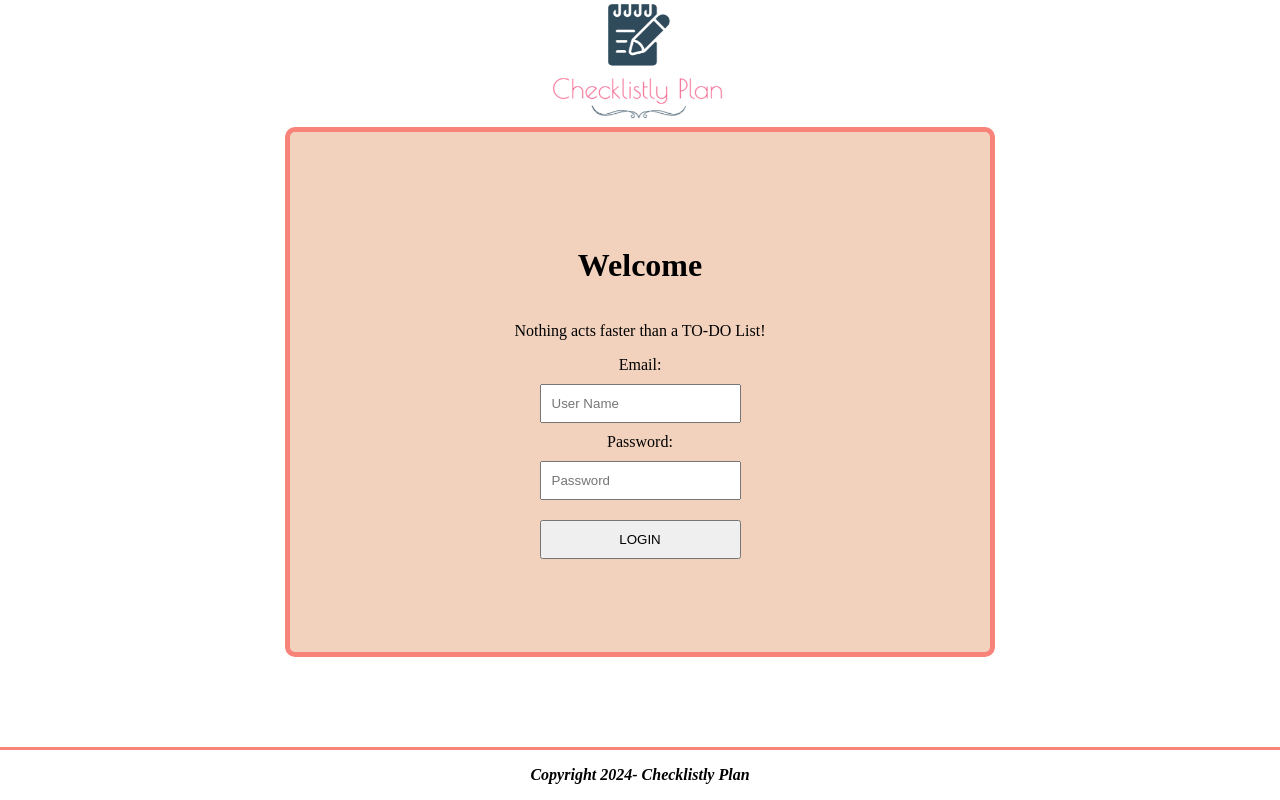
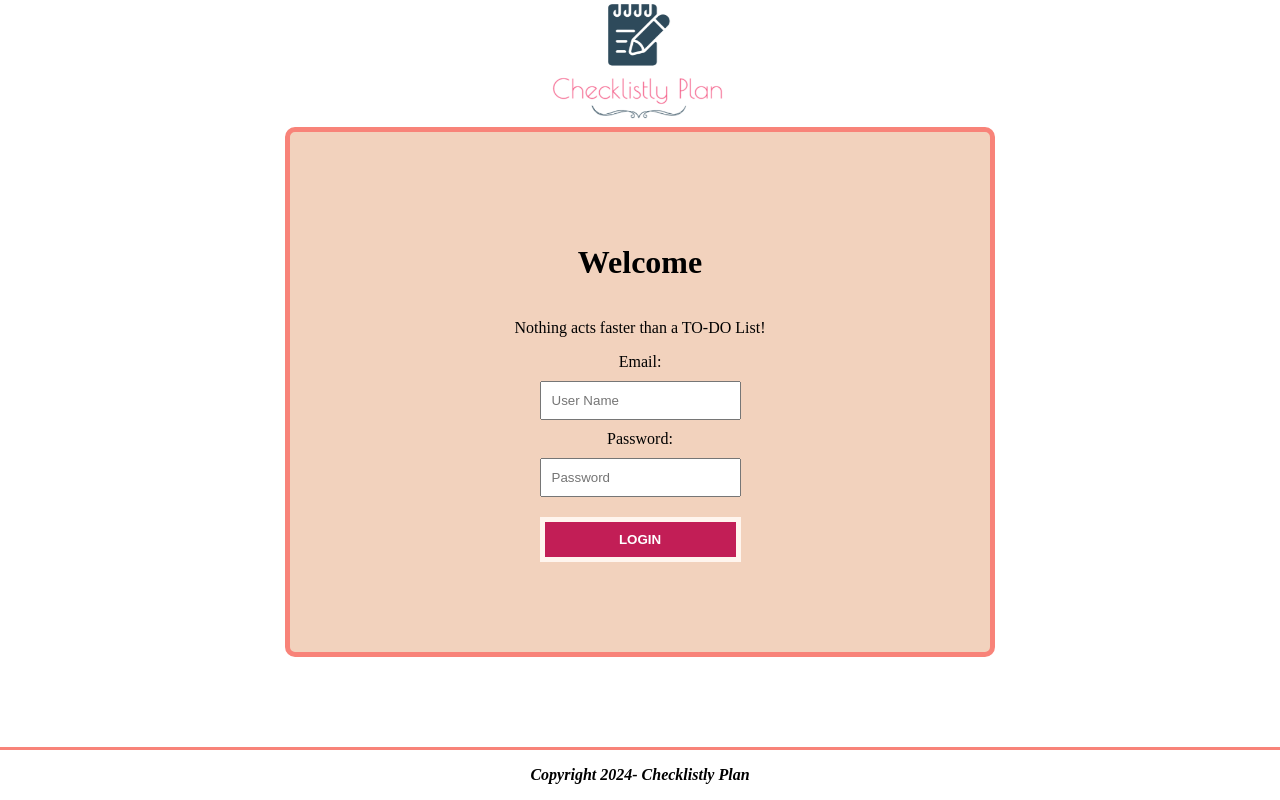
Before and after one commit to amisoni70/Checklistly_plan, a React (Create React App) app in the folder checklistly_plan/: page / in a window 1280 px wide. Built offline with nearby package versions, Linux system fonts and the light colour scheme.

Commit message:
Made more changes to the login.css file

```diff
--- a/checklistly_plan/src/Login/Login.css
+++ b/checklistly_plan/src/Login/Login.css
@@ -11,18 +11,27 @@
     border-radius: 10px;
 }
 
-  .login-form {
+.login-form {
     display: flex;
     flex-direction: column;
 }
 
-  .login-form input {
+.login-form input {
     margin: 10px 0;
     padding: 10px;
 }
 
-  button {
+button {
     padding: 10px;
     margin-top: 10px;
     cursor: pointer;
+    background-color: #C21E56;
+    color: #ffffff;
+    border: 3px;
+    font-weight: bold;
+    border: 5px solid #FFF5EE;
 }
+
+button:hover {
+    background-color: green;
+}
```
